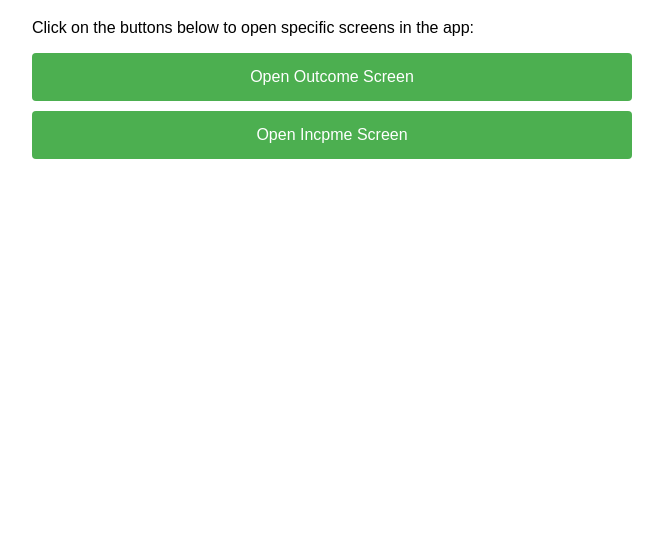
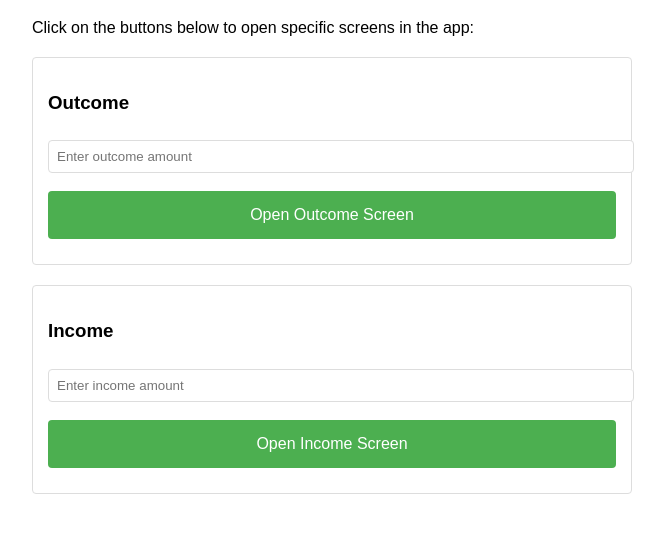
Before and after one commit to ApP0s/testforandroid, a plain HTML site: page index.html in a window 1280 px wide. Shown: the part 81-614 px from the top of the page, without its empty margins (308-973 px from the left). Drawn offline with Linux system fonts and the light colour scheme.

Commit message:
add/amount input

```diff
--- a/index.html
+++ b/index.html
@@ -21,13 +21,55 @@
             text-align: center;
             font-size: 16px;
         }
+        .input-group {
+            margin: 20px 0;
+            padding: 15px;
+            border: 1px solid #ddd;
+            border-radius: 4px;
+        }
+        input[type="number"] {
+            width: 100%;
+            padding: 8px;
+            margin: 8px 0;
+            border: 1px solid #ddd;
+            border-radius: 4px;
+        }
     </style>
 </head>
 <body>
     <h1>Test Deep Links</h1>
     <p>Click on the buttons below to open specific screens in the app:</p>
 
-    <a href="projectapp://input?title=Groceries&amount=125&type=outcome" class="button">Open Outcome Screen</a>
-    <a href="projectapp://input?title=Salary&amount=10000&type=income" class="button">Open Incpme Screen</a>
+    <div class="input-group">
+        <h3>Outcome</h3>
+        <input type="number" id="outcomeAmount" placeholder="Enter outcome amount">
+        <a href="#" onclick="openOutcome()" class="button">Open Outcome Screen</a>
+    </div>
+
+    <div class="input-group">
+        <h3>Income</h3>
+        <input type="number" id="incomeAmount" placeholder="Enter income amount">
+        <a href="#" onclick="openIncome()" class="button">Open Income Screen</a>
+    </div>
+
+    <script>
+        function openOutcome() {
+            const amount = document.getElementById('outcomeAmount').value;
+            if (amount) {
+                window.location.href = `projectapp://input?title=Groceries&amount=${amount}&type=outcome`;
+            } else {
+                alert('Please enter an amount');
+            }
+        }
+
+        function openIncome() {
+            const amount = document.getElementById('incomeAmount').value;
+            if (amount) {
+                window.location.href = `projectapp://input?title=Salary&amount=${amount}&type=income`;
+            } else {
+                alert('Please enter an amount');
+            }
+        }
+    </script>
 </body>
 </html>
```
